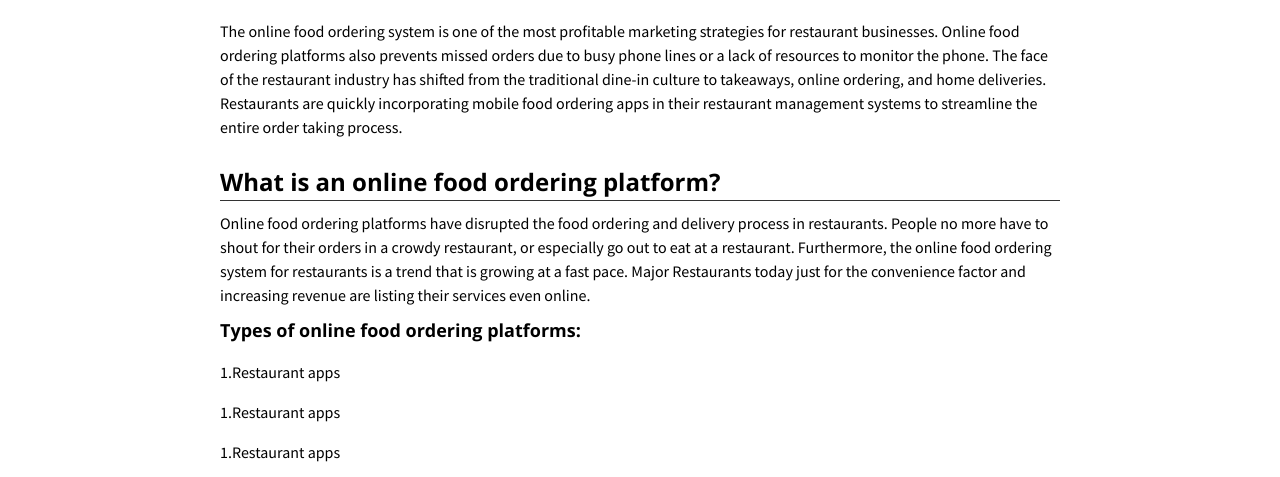
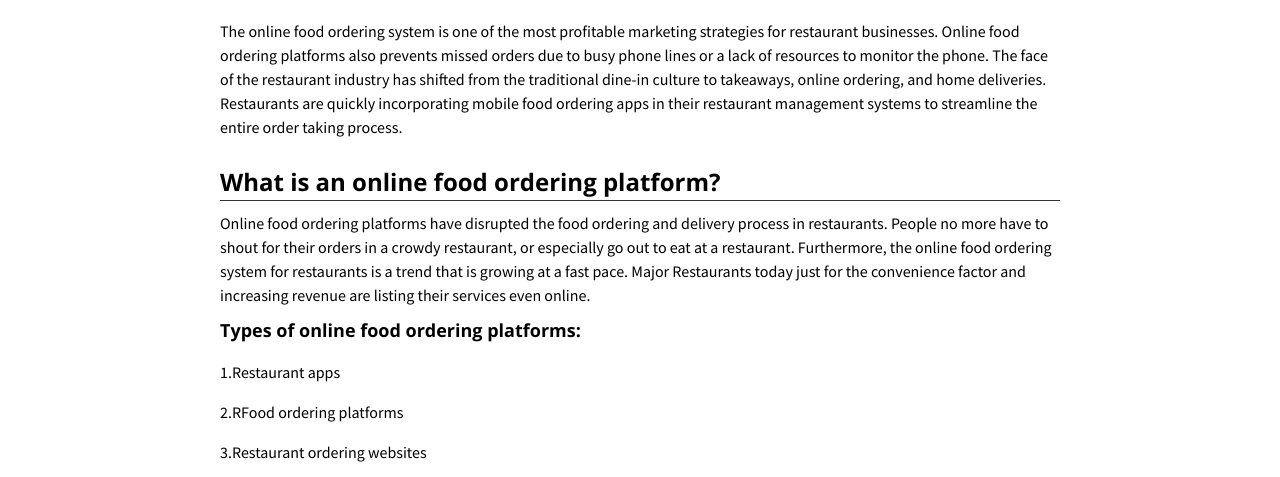
Before and after one commit to KAKOOZA-99/group, a plain HTML site: page index.html in a window 1280 px wide. Shown: the part 313-790 px from the top of the page. Drawn offline with nearby package versions, Linux system fonts and the light colour scheme.

Commit message:
Update index.html

```diff
--- a/index.html
+++ b/index.html
@@ -71,8 +71,8 @@
             <h3>Types of online food ordering platforms:</h3>
             <p class="">
               <p>1.Restaurant apps</p>
-              <p>1.Restaurant apps</p>
-              <p>1.Restaurant apps</p>
+              <p>2.RFood ordering platforms</p>
+              <p>3.Restaurant ordering websites</p>
 
 
             </p>
```
